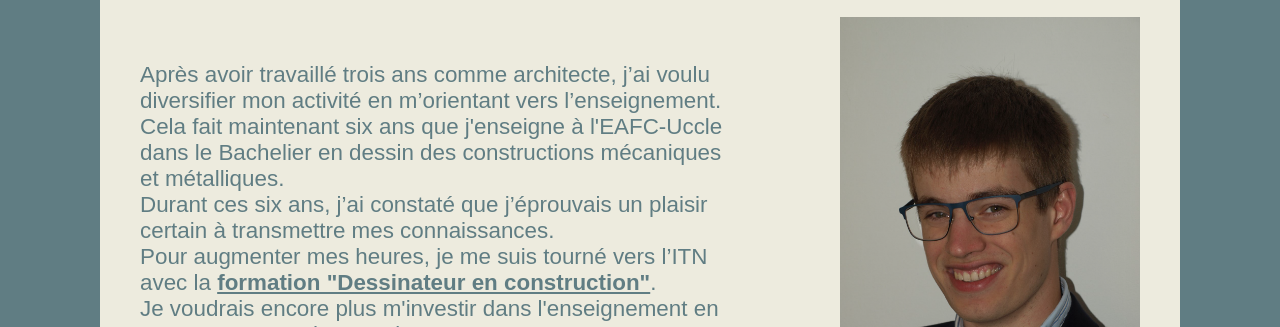
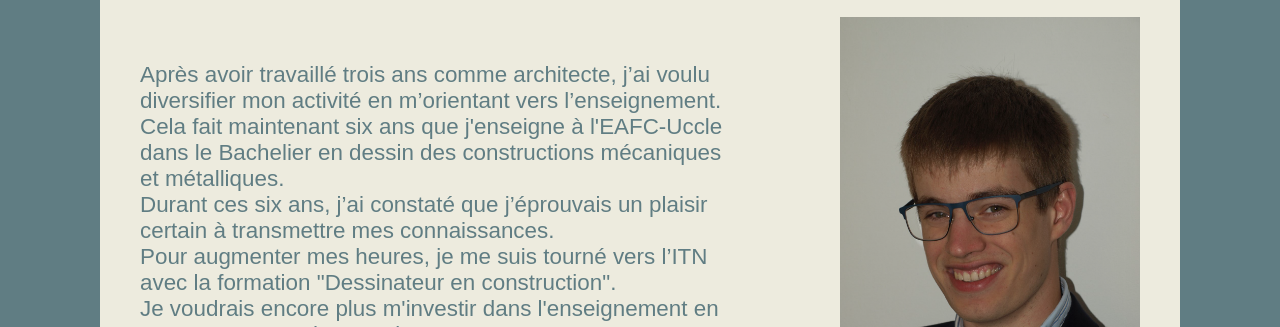
Before and after one commit to Corentin1330/CV-Corentin-Werrie, a plain HTML site: page index.html in a window 1280 px wide. Shown: the part 625-952 px from the top of the page. Drawn offline with Linux system fonts and the light colour scheme.

Commit message:
Mise à jour-3

```diff
--- a/index.html
+++ b/index.html
@@ -53,7 +53,7 @@
                         <div class=""><p>Après avoir travaillé trois ans comme architecte, j’ai voulu diversifier mon activité en m’orientant vers l’enseignement.<br>
                         Cela fait maintenant six ans que j'enseigne à l'EAFC-Uccle dans le Bachelier en dessin des constructions mécaniques et métalliques.<br>
                         Durant ces six ans, j’ai constaté que j’éprouvais un plaisir certain à transmettre mes connaissances.<br>
-                        Pour augmenter mes heures, je me suis tourné vers l’ITN avec la <span class="mise-evidence">formation "Dessinateur en construction"</span>.<br>
+                        Pour augmenter mes heures, je me suis tourné vers l’ITN avec la formation "Dessinateur en construction".<br>
                         Je voudrais encore plus m'investir dans l'enseignement en augmentant mes heures de cours.</p></div>
                         <div class="largeur-imag image-center"><img src="Profile.png" alt="test" title="photo de profile" width="300px" ></div>
                     </div>
```
